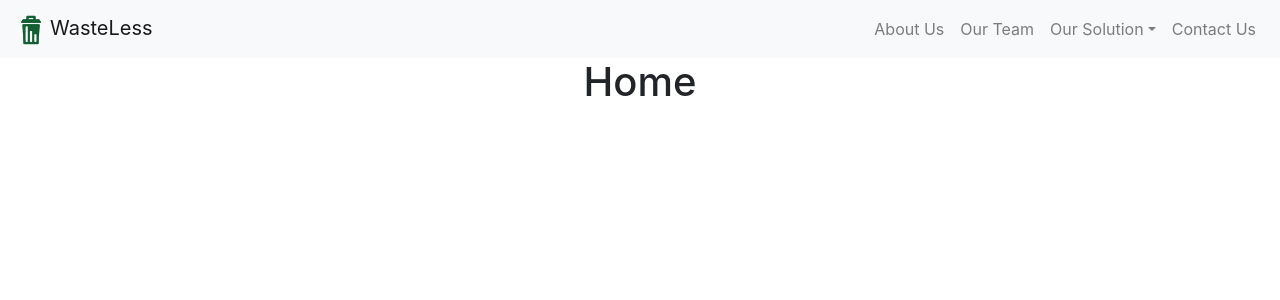
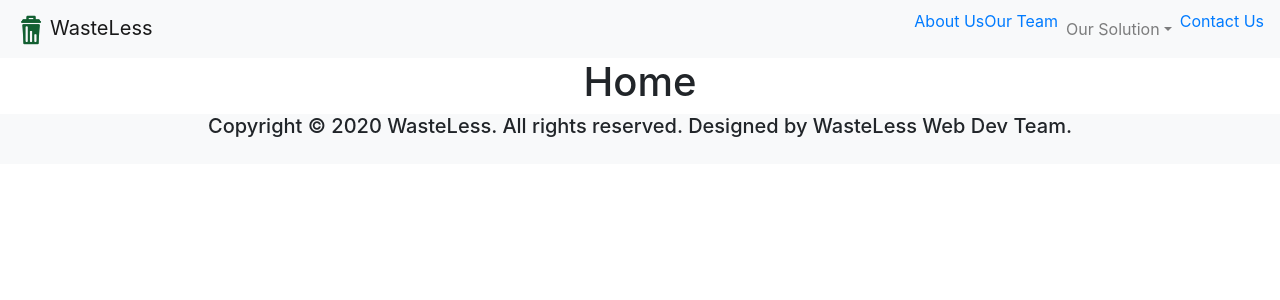
Before and after one commit to WasteLessSG/wastelesssg.github.io, a React (Create React App) app: page / in a window 1280 px wide. Shown: the top 300 px of the page. Built offline with nearby package versions, Linux system fonts and the light colour scheme.

Commit message:
Refactored BrowserRouter to HashRouter, added footer component

```diff
--- a/src/App.css
+++ b/src/App.css
@@ -17,10 +17,16 @@
   align-content: space-between;
   text-align: center;
   margin: 50px;
+}
 
+.footer{
+  max-width: 100%;
+  height: 50px;
+  bottom: 0;
+  width: 100%;
+  background-color: #F8F9FA;
+}
 
-
-}
 .App-logo {
   height: 40vmin;
   pointer-events: none;
--- a/src/App.js
+++ b/src/App.js
@@ -1,15 +1,21 @@
-import logo from './logo.png';
-import './components/navbar';
+import React from 'react';
+import Footer from './components/footer.js';
 import './App.css';
 import NavigationBar from "./components/navbar";
 import Routes from "./components/Routes";
+import {HashRouter as Router} from 'react-router-dom';
 
 function App() {
   return (
-    <div className="App">
-      <NavigationBar></NavigationBar>
-        <Routes/>
-    </div>
+      <Router>
+          <div className="App ">
+{/*@TODO: Add padding after navbar and before footer*/}
+                  <NavigationBar/>
+                  <Routes/>
+                  <Footer/>
+
+          </div>
+      </Router>
   );
 }
 
--- /dev/null
+++ b/src/components/footer.js
@@ -0,0 +1,14 @@
+import React from 'react';
+
+const Footer = () => {
+    return(
+        <div className="container footer">
+            <h5> Copyright © 2020 WasteLess. All rights reserved. Designed by WasteLess Web Dev Team. </h5>
+
+        </div>
+
+    );
+
+}
+
+export default Footer;
--- a/src/components/history.js
+++ /dev/null
@@ -1,3 +0,0 @@
-import { createBrowserHistory as history} from 'history';
-
-export default history();
--- a/src/components/navbar.js
+++ b/src/components/navbar.js
@@ -1,12 +1,13 @@
 import logo from './../assets/logo.png';
 import React from "react";
 import {Navbar, Nav, NavDropdown} from 'react-bootstrap';
+import {Link} from 'react-router-dom';
 
 
 
 const NavigationBar = () => {
     return  (
-                <Navbar collapseOnSelect expand="lg" bg="light" variant="light"  sticky="top">
+                <Navbar collapseOnSelect expand="lg" bg="light" variant="light"  sticky="top" >
                     <Nav className="mr-auto">
                         <a className="navbar-brand" href="/">
                             <img src={logo} width={30} height={30} alt = ""  className="d-inline-block mr-1"/>
@@ -16,14 +17,15 @@ const NavigationBar = () => {
                     <Navbar.Toggle aria-controls="responsive-navbar-nav" />
                     <Navbar.Collapse id="responsive-navbar-nav">
                         <Nav className="ml-auto">
-                            <Nav.Link href="/aboutUs">About Us</Nav.Link>
-                            <Nav.Link href="/team">Our Team</Nav.Link>
-                            <NavDropdown title="Our Solution"  href="/solution" id="collapsible-nav-dropdown">
+                            <Link to='/aboutus' className="">About Us</Link>
+                            <Link to="/team">Our Team</Link>
+                            <NavDropdown title="Our Solution"  id="collapsible-nav-dropdown">
                                 {/*@TODO change to a scroll to id*/}
-                                <NavDropdown.Item href="/solution">App</NavDropdown.Item>
-                                <NavDropdown.Item href="/solution">Hardware</NavDropdown.Item>
+                                <Link to="/solution">App </Link>
+                                <Link to="/solution">Hardware</Link>
+
                             </NavDropdown>
-                            <Nav.Link href="/contact">Contact Us</Nav.Link>
+                            <Link to="/contact">Contact Us</Link>
                         </Nav>
                     </Navbar.Collapse>
                 </Navbar>
--- a/src/components/ourTeam.js
+++ b/src/components/ourTeam.js
@@ -6,7 +6,7 @@ const ourTeam = () => {
 
 
     return (
-        <div className='flex-column m-4'>
+        <div className='flex-column '>
             <h1 className='font-weight-bold'>Our Team</h1>
             <div className='row'>
                 <TeamPicture src={yewchong.src} description={yewchong.role} cof="Co-Founder" name ={yewchong.fullName}/>
```
Also changed, not shown: src/components/Routes.js (+3 -4 lines).
